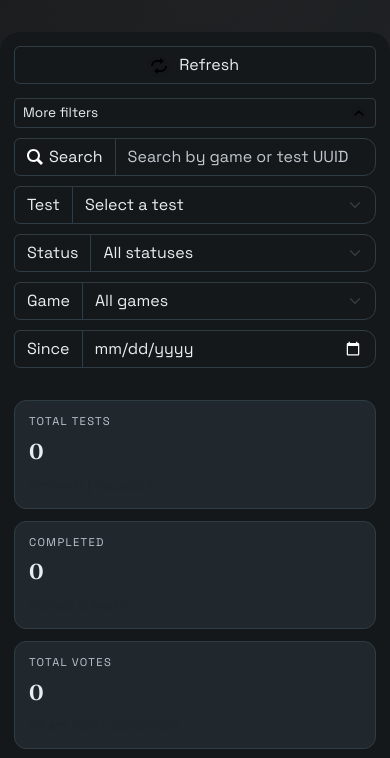
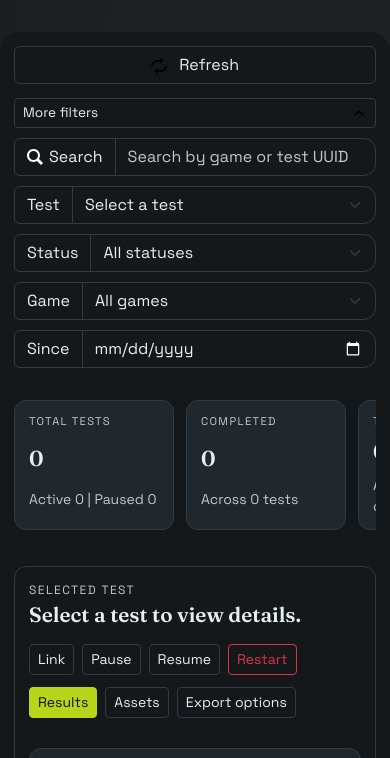
Before and after one commit to mmmbeer/game-art-test, a website with bundled scripts: page public/index.html in a window 390 px wide. Both pictures are taken after a click on the button "Open Test Command Center". Shown: the part 74-832 px from the top of the page. Built offline with nearby package versions, Linux system fonts and the light colour scheme; files whose address does not match are found by name.

Commit message:
Audited the app’s muted text usage and applied a global override so Bootstrap’s .text-muted no   longer drops opacity, plus tightened mobile summary layout so cards stay horizontal and scroll   instead of stacking.

```diff
--- a/public/css/app/base.css
+++ b/public/css/app/base.css
@@ -36,6 +36,11 @@ body.app-body {
 .card-subtitle {
   color: var(--color-muted);
   margin-bottom: 0;
+}
+
+.text-muted {
+  color: var(--color-muted) !important;
+  opacity: 1;
 }
 
 .dropdown-menu {
--- a/public/css/app/dashboard-core.css
+++ b/public/css/app/dashboard-core.css
@@ -9,6 +9,11 @@
   display: grid;
   gap: 12px;
   margin: 16px 0;
+  grid-auto-flow: column;
+  grid-auto-columns: minmax(160px, 1fr);
+  overflow-x: auto;
+  padding-bottom: 4px;
+  scrollbar-gutter: stable;
 }
 
 .summary-card {
@@ -185,10 +190,6 @@
 }
 
 @media (min-width: 768px) {
-  .dashboard-summary {
-    grid-template-columns: repeat(3, minmax(0, 1fr));
-  }
-
   .dashboard-filters {
     grid-template-columns: repeat(2, minmax(0, 1fr));
   }
--- a/public/css/tester.css
+++ b/public/css/tester.css
@@ -4,7 +4,7 @@
   --tester-bg: #0b1016;
   --tester-panel: #121922;
   --tester-text: #f6f1e8;
-  --tester-muted: rgba(246, 241, 232, 0.6);
+  --tester-muted: rgba(246, 241, 232, 0.75);
   --tester-accent: #f2c94c;
   --tester-border: rgba(246, 241, 232, 0.2);
   --tester-progress-fill: #3155f6;
```
